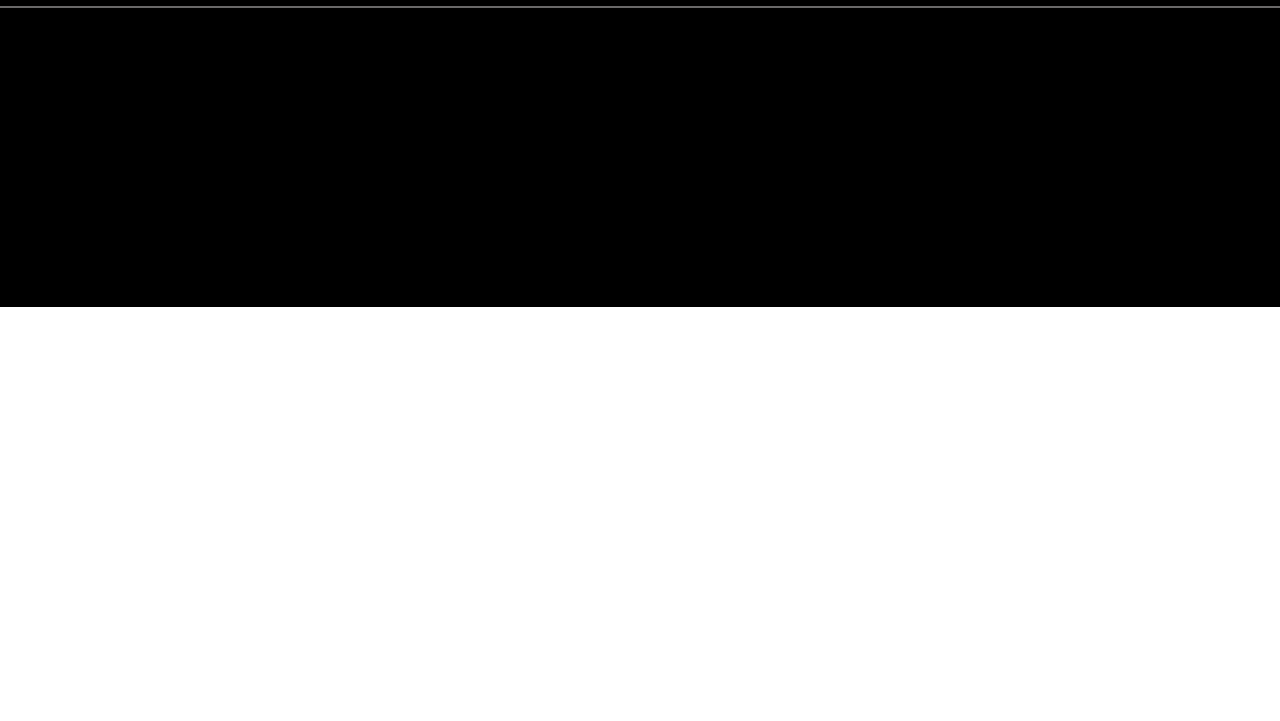
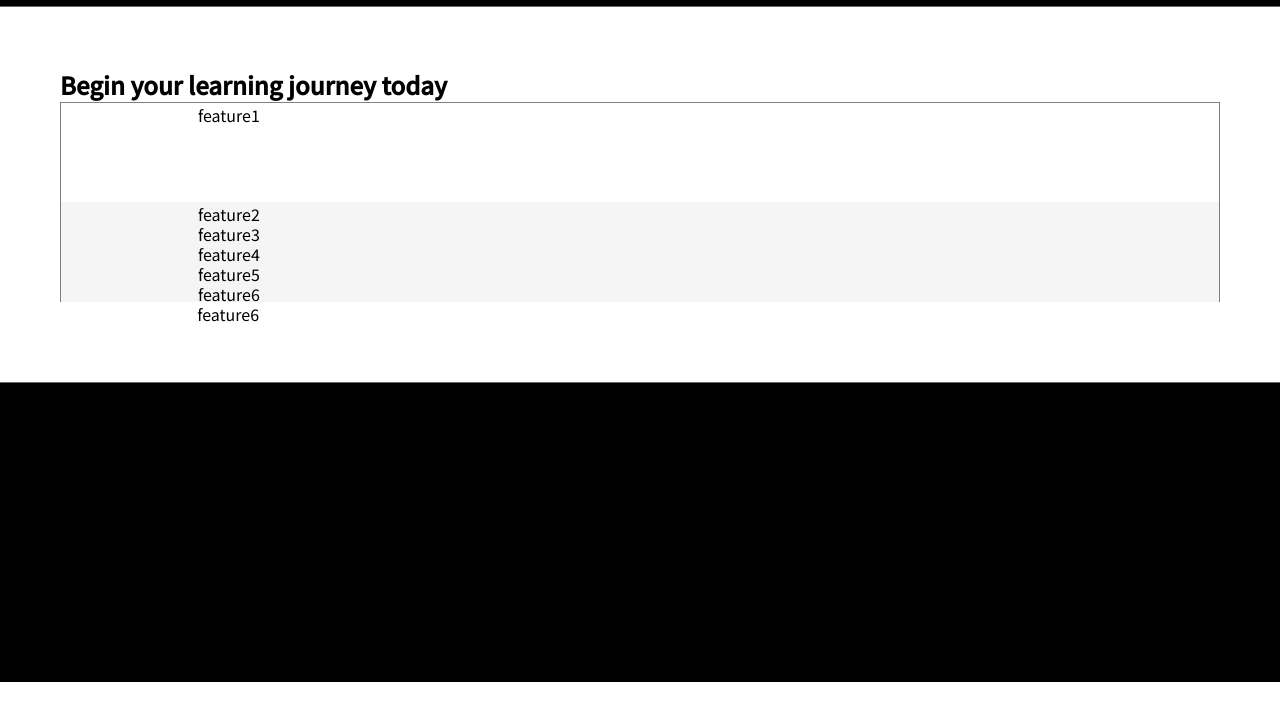
Before and after one commit to moazzammoriani/athena, a plain HTML site: page join.html in a window 1280 px wide. Shown: the part 53-774 px from the top of the page. Drawn offline with Linux system fonts and the light colour scheme.

Commit message:
Made table for join page

```diff
--- a/join.html
+++ b/join.html
@@ -5,6 +5,7 @@
     <meta http-equiv="X-UA-Compatible" content="IE=edge">
     <meta name="viewport" content="width=device-width, initial-scale=1.0">
     <link rel="stylesheet" href="global_styles.css">
+    <link rel="stylesheet" href="join_styles.css">
     <link rel="preconnect" href="https://fonts.googleapis.com">
     <link rel="preconnect" href="https://fonts.gstatic.com" crossorigin>
     <link href="https://fonts.googleapis.com/css2?family=Noto+Sans+JP:wght@100;300;400;500&display=swap" rel="stylesheet">
@@ -24,7 +25,56 @@
         </nav>
     </header>
     <main>
+        <section>
+            <div class="center-focus">
+                <h1>Begin your learning journey today</h1>
+                <div class="table">
+                    <div class="headings-row">
+                        <div class="col col0 features">feature1</div>
+                        <div class="col col1"></div>
+                        <div class="col col2"></div>
+                        <div class="col col3"></div>
+                    </div>
+                    <div class="row row1">
+                        <div class="col col0 features">feature2</div>
+                        <div class="col col1"></div>
+                        <div class="col col2"></div>
+                        <div class="col col3"></div>
+                    </div>
+                    <div class="row row2">
+                        <div class="col col0 features">feature3</div>
+                        <div class="col col1"></div>
+                        <div class="col col2"></div>
+                        <div class="col col3"></div>
+                    </div>
+                    <div class="row row3">
+                        <div class="col col0 features">feature4</div>
+                        <div class="col col1"></div>
+                        <div class="col col2"></div>
+                        <div class="col col3"></div>
+                    </div>
+                    <div class="row row4">
+                        <div class="col col0 features">feature5</div>
+                        <div class="col col1"></div>
+                        <div class="col col2"></div>
+                        <div class="col col3"></div>
+                    </div>
+                    <div class="row row5">
+                        <div class="col col0 features">feature6</div>
+                        <div class="col col1"></div>
+                        <div class="col col2"></div>
+                        <div class="col col3"></div>
+                    </div>
+                    <div class="row btn-row">
+                        <div class="col col0 features">feature6</div>
+                        <div class="col col1"></div>
+                        <div class="col col2"></div>
+                        <div class="col col3"></div>
+                    </div>
+                </div>
+            </div>
 
+        </section>
     </main>
     <footer>
 
--- /dev/null
+++ b/join_styles.css
@@ -0,0 +1,26 @@
+.headings-row, .row:not(.btn-row) {
+    border-left: 1px solid grey;
+    border-right: 1px solid grey;
+}
+
+.headings-row {
+    height: 100px;
+    display: flex;
+    border-top : 1px solid grey;
+}
+
+.row {
+    background-color: #f5f5f5;
+    display: flex;
+    height: 20px;
+    justify-content: stretch;
+}
+
+.btn-row {
+    background-color: white;
+}
+
+.col {
+    text-align: center;
+    flex-grow: 1;
+}
```
